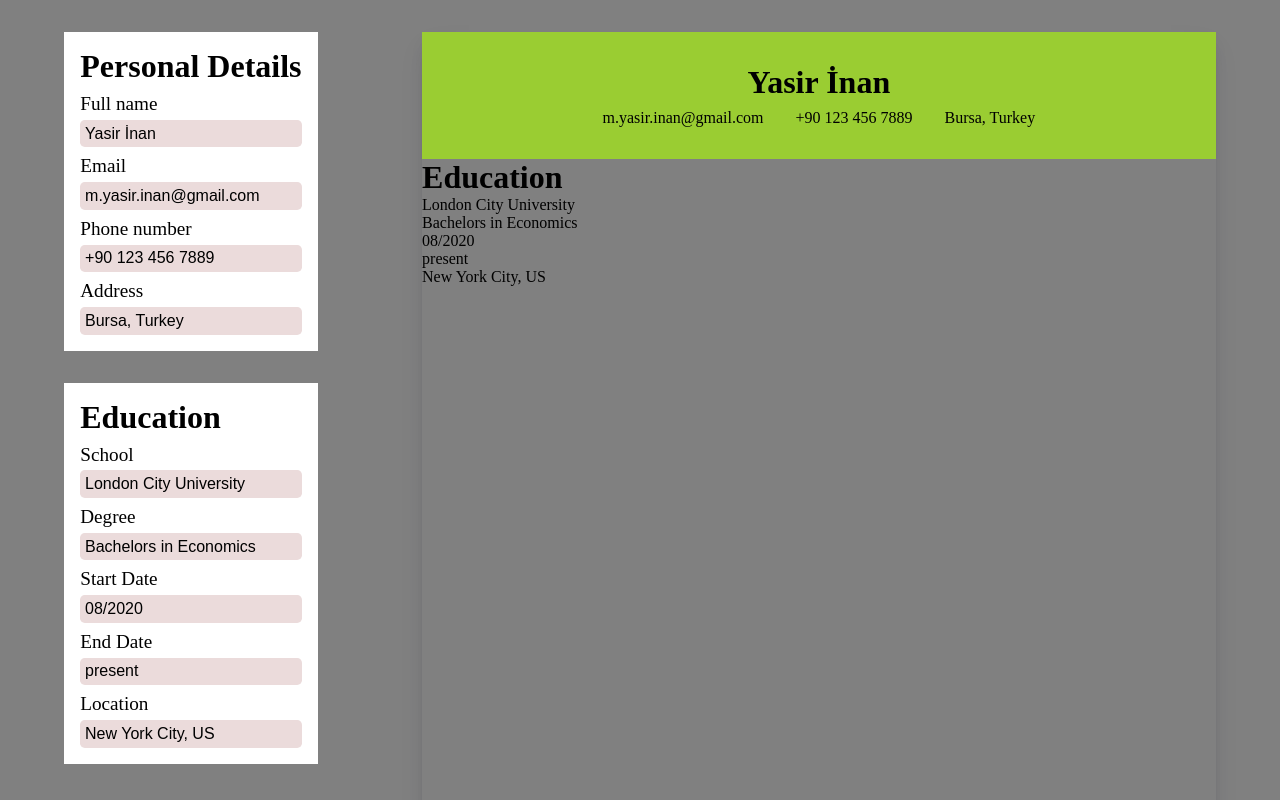
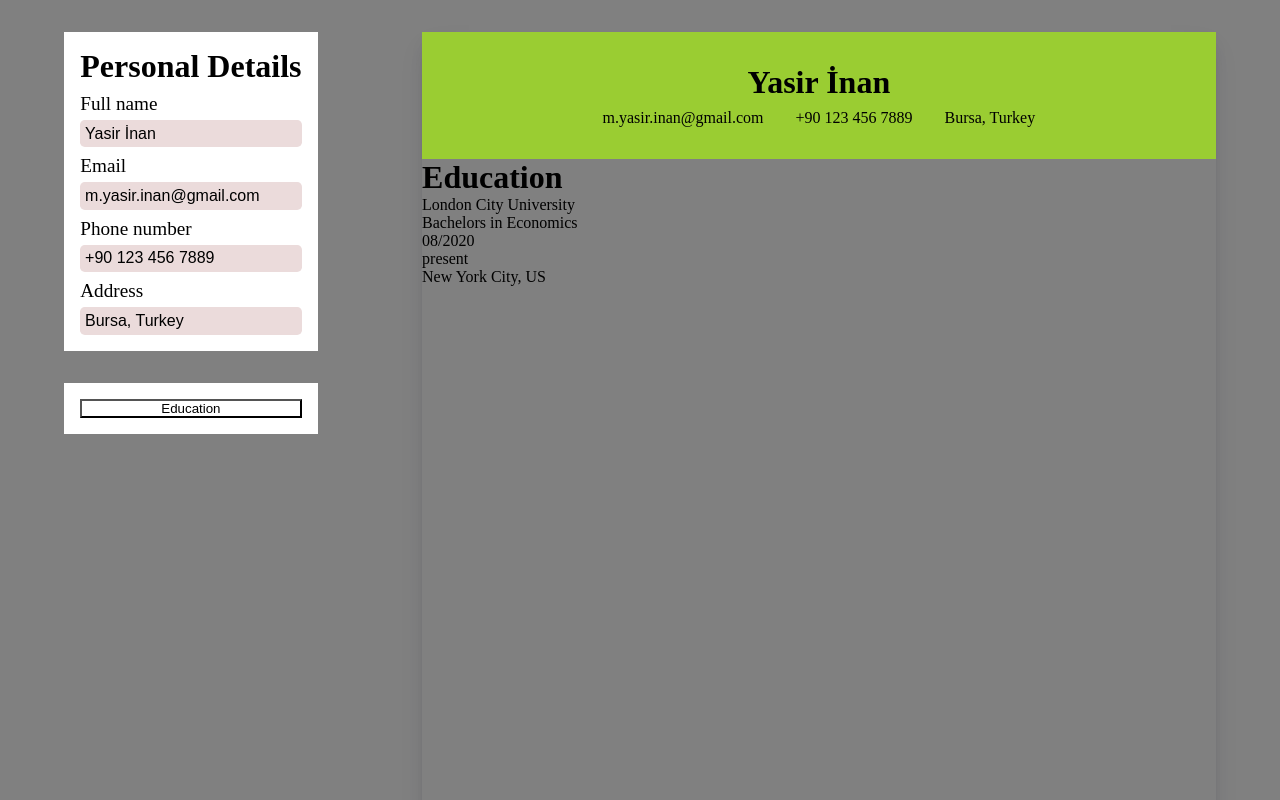
Before and after one commit to myinan/cv-app-react, a React (Vite) app: page / in a window 1280 px wide. Shown: the top 800 px of the page. Built offline with nearby package versions, Linux system fonts and the light colour scheme.

Commit message:
Correctly render a single EducationInstance

```diff
--- a/src/components/sectionEdit.jsx
+++ b/src/components/sectionEdit.jsx
@@ -1,3 +1,4 @@
+import { useState } from "react";
 import "../styles/sectionEdit.css";
 
 function PersonalField({ personInfo, setPersonInfo }) {
@@ -80,13 +81,11 @@ function PersonalField({ personInfo, setPersonInfo }) {
   );
 }
 
-function EducationField({ personInfo, setPersonInfo }) {
+function EducationInstance({ personInfo, setPersonInfo }) {
   const deepClone = structuredClone(personInfo);
 
   return (
-    <div className="education-details">
-      <h2>Education</h2>
-
+    <>
       <div className="input-group">
         <label htmlFor="school-name">School</label>
         <input
@@ -151,6 +150,21 @@ function EducationField({ personInfo, setPersonInfo }) {
           }}
         ></input>
       </div>
+    </>
+  );
+}
+
+function EducationField({ children }) {
+  const [isOpen, setIsOpen] = useState(false);
+
+  const toggleMenu = () => {
+    setIsOpen(!isOpen);
+  };
+
+  return (
+    <div className="education-details">
+      <button onClick={toggleMenu}>Education</button>
+      {isOpen && children}
     </div>
   );
 }
@@ -159,7 +173,12 @@ function EditSection({ personInfo, setPersonInfo }) {
   return (
     <div className="edit-section">
       <PersonalField personInfo={personInfo} setPersonInfo={setPersonInfo} />
-      <EducationField personInfo={personInfo} setPersonInfo={setPersonInfo} />
+      <EducationField>
+        <EducationInstance
+          personInfo={personInfo}
+          setPersonInfo={setPersonInfo}
+        />
+      </EducationField>
     </div>
   );
 }
```
